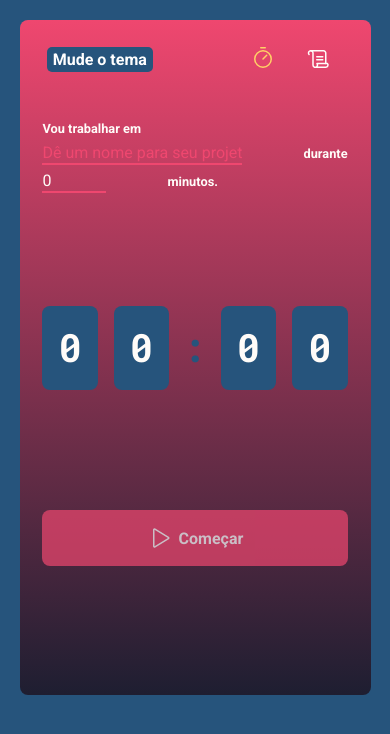
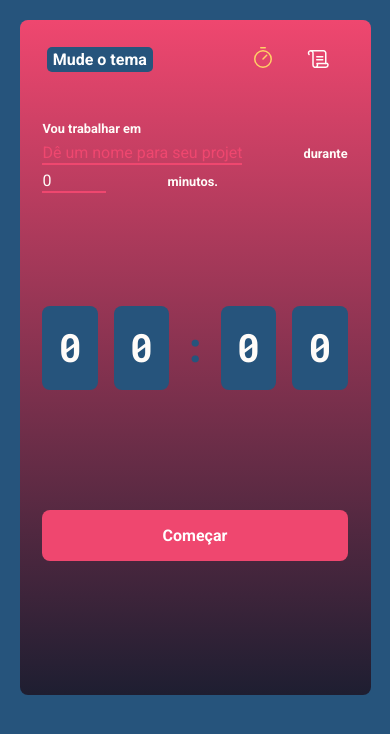
Before and after one commit to nandasuna1/pomodoroN, a React (Vite) app: page / in a window 390 px wide. Shown: the top 734 px of the page. Built offline with nearby package versions, Linux system fonts and the light colour scheme.

Commit message:
fix: history list responsiveness

```diff
--- /dev/null
+++ b/src/components/Button/index.tsx
@@ -0,0 +1,20 @@
+import { HTMLProps } from 'react'
+import { BaseCountDownButton } from './styled'
+
+interface ButtonPropsInterface extends HTMLProps<HTMLButtonElement> {
+  isStart?: boolean
+  handleOnClick?: () => void
+}
+
+export function ButtonComponent({
+  isStart = true,
+  handleOnClick,
+}: ButtonPropsInterface) {
+  return (
+    <>
+      <BaseCountDownButton isStart={isStart} onClick={handleOnClick}>
+        {isStart ? 'Começar' : 'Interromper'}
+      </BaseCountDownButton>
+    </>
+  )
+}
--- /dev/null
+++ b/src/components/Button/styled.ts
@@ -0,0 +1,53 @@
+import { styled } from 'styled-components'
+
+interface ButtonPropsInterface {
+  isStart: boolean
+}
+export const BaseCountDownButton = styled.button<ButtonPropsInterface>`
+  width: 100%;
+  border: 0;
+  padding: 1rem;
+  border-radius: 8px;
+
+  display: flex;
+  align-items: center;
+  justify-content: center;
+
+  gap: 0.5rem;
+  font-weight: bolder;
+
+  cursor: pointer;
+
+  color: ${(props) => props.theme.white};
+
+  &:disabled {
+    opacity: 0.7;
+    cursor: not-allowed;
+  }
+
+  background: ${(props) =>
+    props.isStart ? props.theme.secondary_light : props.theme.primary_negative};
+
+  &:not(disabled):hover {
+    background: ${(props) =>
+      props.isStart
+        ? props.theme.primary_dark
+        : props.theme.secondary_negative};
+  }
+`
+
+export const StartCountDownButton = styled(BaseCountDownButton)`
+  background: ${(props) => props.theme.secondary_light};
+
+  &:not(disabled):hover {
+    background: ${(props) => props.theme.primary_dark};
+  }
+`
+
+export const StopCountDownButton = styled(BaseCountDownButton)`
+  background: ${(props) => props.theme.primary_negative};
+
+  &:not(disabled):hover {
+    background: ${(props) => props.theme.secondary_negative};
+  }
+`
--- a/src/pages/History/styled.ts
+++ b/src/pages/History/styled.ts
@@ -2,7 +2,7 @@ import { styled } from 'styled-components'
 
 export const HistoryContainer = styled.main`
   flex: 1;
-  //padding: 3.5rem;
+  height: 70%;
 
   display: flex;
   flex-direction: column;
@@ -21,9 +21,15 @@ export const HistoryContainer = styled.main`
 `
 
 export const HistoryList = styled.div`
-  flex: 1;
-  overflow: auto;
-  margin-top: 2rem;
+  height: 100%;
+  overflow-y: auto;
+
+  /* Hide scrollbar for Chrome, Safari and Opera */
+  ::-webkit-scrollbar {
+    display: none;
+  }
+  -ms-overflow-style: none; /* IE and Edge */
+  scrollbar-width: none; /* Firefox */
 
   table {
     width: 100%;
@@ -71,7 +77,6 @@ export const HistoryList = styled.div`
   @media only screen and (max-width: 650px) {
     margin: 0;
     width: 80%;
-    height: 80px;
     overflow-y: auto;
 
     table {
--- a/src/pages/Home/index.tsx
+++ b/src/pages/Home/index.tsx
@@ -11,6 +11,7 @@ import { useForm, FormProvider } from 'react-hook-form'
 import { zodResolver } from '@hookform/resolvers/zod'
 import * as zod from 'zod'
 import { CyclesContext } from '../../context/CyclesContext'
+import { ButtonComponent } from '../../components/Button'
 export const FormContext = createContext({})
 
 export function Home() {
@@ -52,16 +53,14 @@ export function Home() {
           <NewCycleForm />
         </FormProvider>
         <CountDown />
-        {activeCycle ? (
-          <StopCountDownButton type="button" onClick={interruptCurrentCycle}>
-            <HandPalm size={24} />
-            Interromper
-          </StopCountDownButton>
+        {!activeCycle ? (
+          <ButtonComponent type="submit" disabled={isSubmitDisabled} />
         ) : (
-          <StartCountDownButton disabled={isSubmitDisabled} type="submit">
-            <Play size={24} />
-            Começar
-          </StartCountDownButton>
+          <ButtonComponent
+            type="button"
+            isStart={false}
+            handleOnClick={interruptCurrentCycle}
+          />
         )}
       </form>
     </HomeContainer>
```
